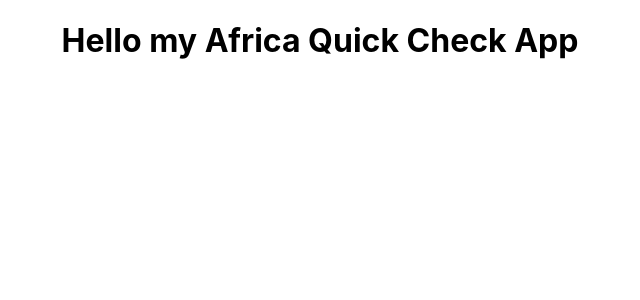
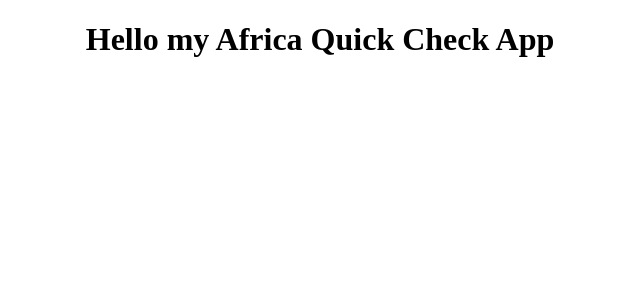
Before and after one commit to kelomo2502/europe-quick-check, a React (Create React App) app: page / in a window 1280 px wide. Shown: the top 300 px of the page, without its empty margins (320-960 px from the left). Built offline with nearby package versions, Linux system fonts and the light colour scheme.

Commit message:
Add redux store to indexJs

```diff
--- a/src/index.js
+++ b/src/index.js
@@ -1,17 +1,17 @@
 import React from 'react';
 import ReactDOM from 'react-dom/client';
-import './index.css';
+import { BrowserRouter } from 'react-router-dom';
+import { Provider } from 'react-redux';
 import App from './App';
-import reportWebVitals from './reportWebVitals';
+import store from './redux/ConfigureStore';
 
 const root = ReactDOM.createRoot(document.getElementById('root'));
 root.render(
   <React.StrictMode>
-    <App />
+    <BrowserRouter>
+      <Provider store={store}>
+        <App />
+      </Provider>
+    </BrowserRouter>
   </React.StrictMode>,
 );
-
-// If you want to start measuring performance in your app, pass a function
-// to log results (for example: reportWebVitals(console.log))
-// or send to an analytics endpoint. Learn more: https://bit.ly/CRA-vitals
-reportWebVitals();
```
